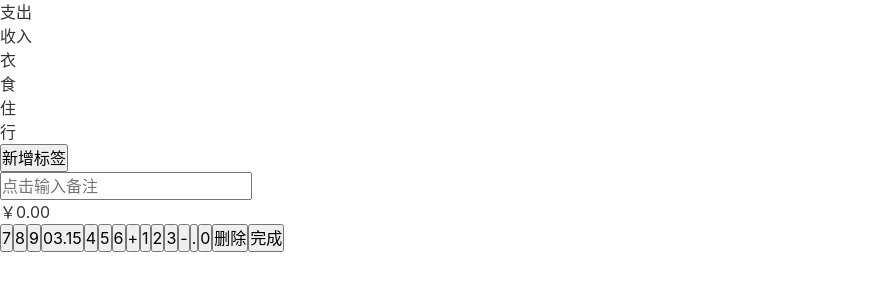
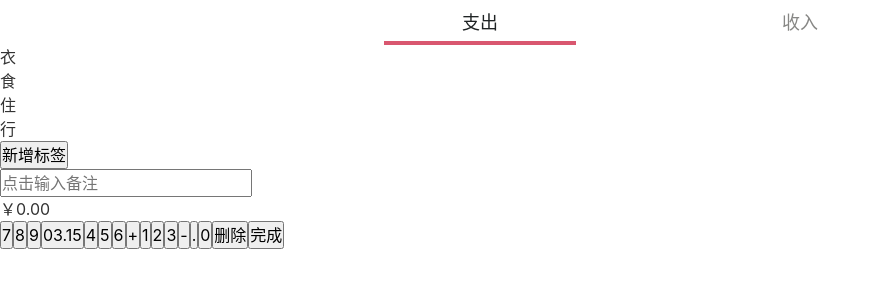
Before and after one commit to haxiedaimala/self-billing, a Vue app: page /#/money in a window 1280 px wide. Shown: the top 300 px of the page, without its empty margins (0-880 px from the left). Built offline with nearby package versions, Linux system fonts and the light colour scheme.

Commit message:
Money.vue css 1

```diff
--- a/src/views/Money.vue
+++ b/src/views/Money.vue
@@ -2,7 +2,7 @@
 </script>
 
 <template>
-  <ul class="types">
+  <ul class="category">
     <li class="selected">支出</li>
     <li>收入</li>
   </ul>
@@ -45,4 +45,38 @@
 </template>
 
 <style lang="scss" scoped>
+.category {
+  display: flex;
+  flex-direction: row;
+  align-items: center;
+  justify-content: center;
+  font-size: 18px;
+
+  li {
+    width: 25%;
+    display: flex;
+    justify-content: center;
+    align-items: center;
+    padding: 0.5em 0;
+    position: relative;
+    color: #878785;
+    &.selected {
+      color: #1f2324;
+      &::after {
+        content: '';
+        position: absolute;
+        bottom: 0;
+        left: 50%;
+        transform: translate(-50%, 0);
+        width: 60%;
+        height: 4px;
+        background-color: var(--color-selected);
+      }
+    }
+  }
+}
+
+.tags {
+
+}
 </style>
```
